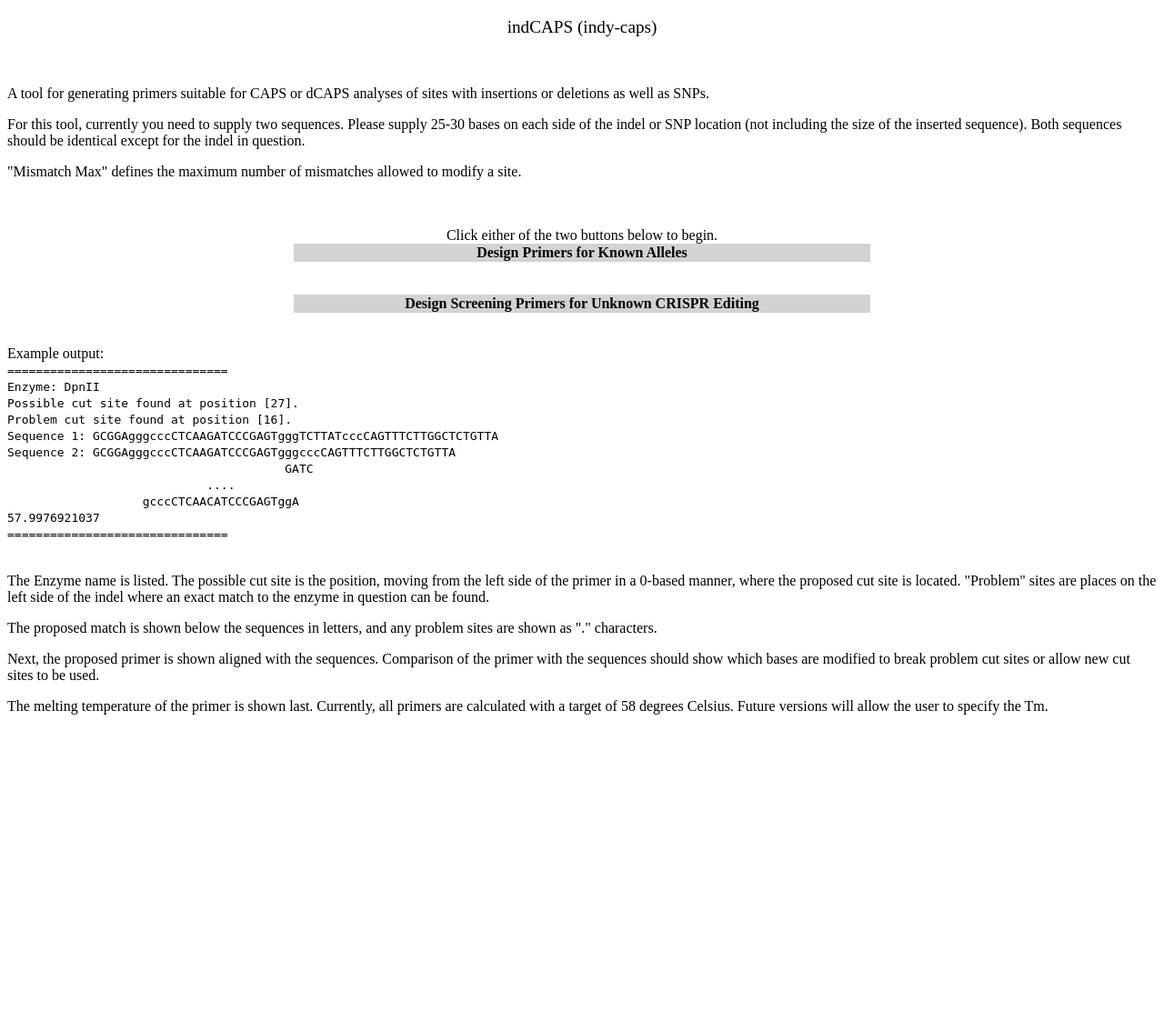
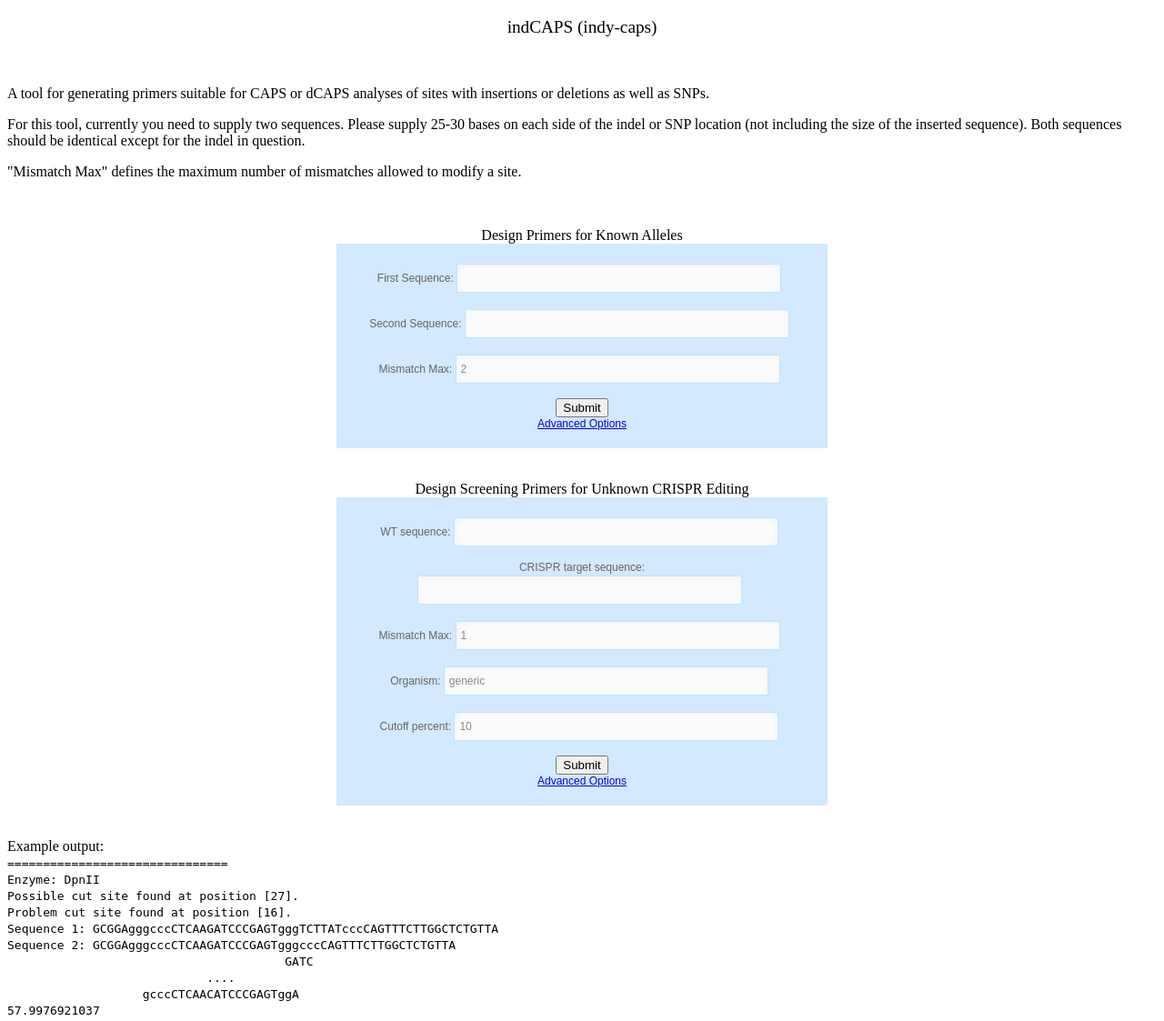
Before and after one commit to KieberLab/indCAPS, a Flask app: page / in a window 1280 px wide. Shown: the top 1123 px of the page at 91% size. Before the commit the page ends 786 px from the top, so only its background shows below. Run offline with Flask 2, Linux system fonts and the light colour scheme.

Commit message:
no more buttons

```diff
--- a/static/index.js
+++ b/static/index.js
@@ -21,7 +21,7 @@ $(document).ready(function () {
 		$content = $header.next();
 		$content.slideToggle(100, function() {
 			$header.text(function() {
-				return $content.is(":visible") ? "Design primers for CRISPR screening (collapse)" : "Design primers for CRSIPR screening";
+				return $content.is(":visible") ? "Design Screening Primers for Unknown CRISPR Editing (collapse)" : "Design Screening Primers for Unknown CRISPR Editing";
 			});
 		});
 	});
--- a/templates/index.html
+++ b/templates/index.html
@@ -18,9 +18,10 @@
 <br>
 <br>
 
-<center>Click either of the two buttons below to begin.</center>
-<div class="container">
-	<div class="header"><span>Design Primers for Known Alleles</span>
+<!--<center>Click either of the two buttons below to begin.</center>-->
+<!-- <div class="container"> -->
+<div>
+	<div class="header"><span><center>Design Primers for Known Alleles</center></span>
 	</div>
 	<div class="content">
 	<form role="form" class="elegant-aero" method="POST" action="{{ url_for('results') }}">
@@ -45,8 +46,9 @@
 <div style="clear:both;"></div>
 <br>
 <br>
-<div class="container">
-	<div class="header2"><span>Design Screening Primers for Unknown CRISPR Editing</span>
+<!--<div class="container">-->
+<div>
+	<div class="header2"><span><center>Design Screening Primers for Unknown CRISPR Editing</center></span>
 	</div>
 	<div class="content">
 	<form role="form" class="elegant-aero" method="POST" action="{{url_for('screening') }}">
```
